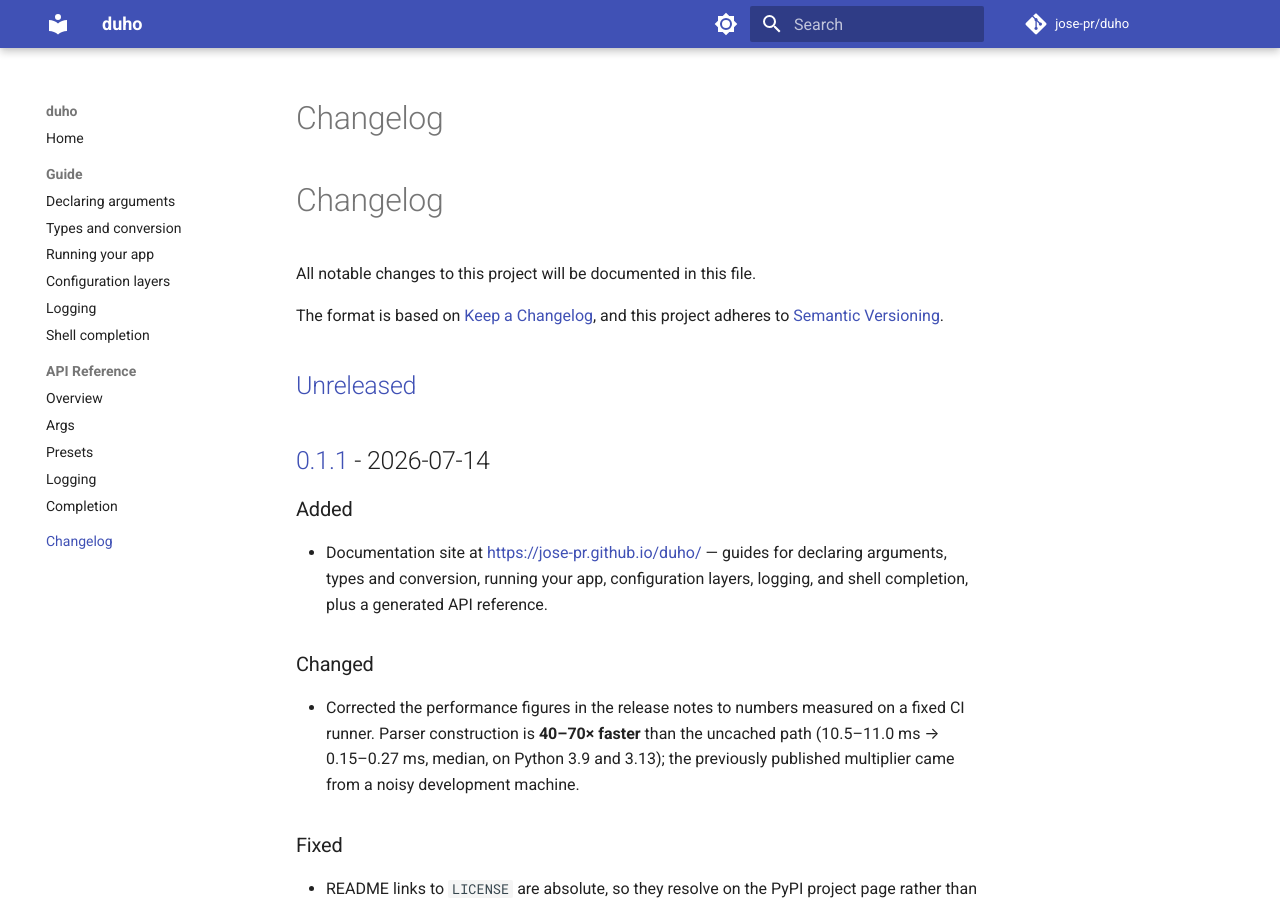
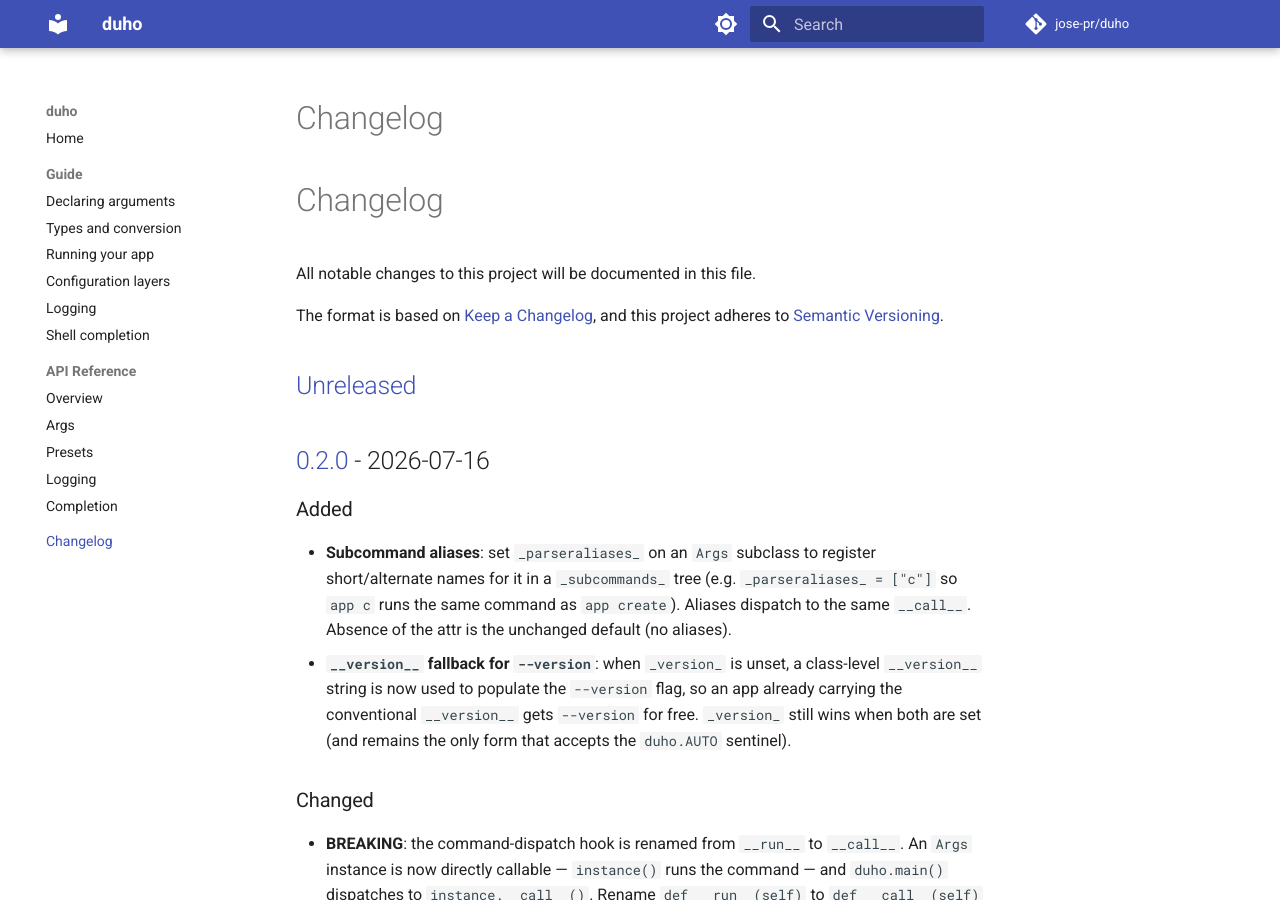
Before and after one commit to jose-pr/duho, an MkDocs documentation site: the page built from docs/changelog.md, in a window 1280 px wide and 900 px high. Built offline with MkDocs 1.6.1 and Material for MkDocs 9.7.7, drawn with Linux system fonts in a browser that asks for light colours; comment, search, counter and statistics services are not loaded; some of the changed text lies outside the part shown.

Commit message:
chore(release): 0.2.0
Bump version to 0.2.0; record the callable-dispatch, subcommand-alias, and __version__-fallback changes in CHANGELOG and RELEASENOTES.

```diff
--- a/CHANGELOG.md
+++ b/CHANGELOG.md
@@ -6,6 +6,27 @@ The format is based on [Keep a Changelog](https://keepachangelog.com/en/1.1.0/),
 and this project adheres to [Semantic Versioning](https://semver.org/).
 
 ## [Unreleased]
+
+## [0.2.0] - 2026-07-16
+
+### Added
+
+- **Subcommand aliases**: set `_parseraliases_` on an `Args` subclass to register
+  short/alternate names for it in a `_subcommands_` tree (e.g. `_parseraliases_ =
+  ["c"]` so `app c` runs the same command as `app create`). Aliases dispatch to the
+  same `__call__`. Absence of the attr is the unchanged default (no aliases).
+- **`__version__` fallback for `--version`**: when `_version_` is unset, a
+  class-level `__version__` string is now used to populate the `--version` flag, so
+  an app already carrying the conventional `__version__` gets `--version` for free.
+  `_version_` still wins when both are set (and remains the only form that accepts
+  the `duho.AUTO` sentinel).
+
+### Changed
+
+- **BREAKING**: the command-dispatch hook is renamed from `__run__` to `__call__`.
+  An `Args` instance is now directly callable — `instance()` runs the command —
+  and `duho.main()` dispatches to `instance.__call__()`. Rename `def __run__(self)`
+  to `def __call__(self)` on your command classes.
 
 ## [0.1.1] - 2026-07-14
 
@@ -81,6 +102,7 @@ Initial release.
   logging) and `config` (TOML on Python 3.9/3.10, where `tomllib` isn't stdlib).
 - Supports Python 3.9 through 3.13.
 
-[Unreleased]: https://github.com/jose-pr/duho/compare/v0.1.1...HEAD
+[Unreleased]: https://github.com/jose-pr/duho/compare/v0.2.0...HEAD
+[0.2.0]: https://github.com/jose-pr/duho/compare/v0.1.1...v0.2.0
 [0.1.1]: https://github.com/jose-pr/duho/releases/tag/v0.1.1
 [0.1.0]: https://github.com/jose-pr/duho/releases/tag/v0.1.0
--- a/pyproject.toml
+++ b/pyproject.toml
@@ -4,7 +4,7 @@ build-backend = "hatchling.build"
 
 [project]
 name = "duho"
-version = "0.1.1"
+version = "0.2.0"
 authors = [{ name = "Jose A." }]
 description = "A declarative CLI framework for building command-line applications with minimal boilerplate"
 readme = "README.md"
--- a/src/duho/__init__.py
+++ b/src/duho/__init__.py
@@ -31,7 +31,7 @@ from .logging import (
 )
 from .presets import LoggingArgs
 
-__version__ = "0.1.1"
+__version__ = "0.2.0"
 
 
 def parser(cls, *args, **kwargs):
```
Also changed, not shown: RELEASENOTES.md (+50 -0 lines).
